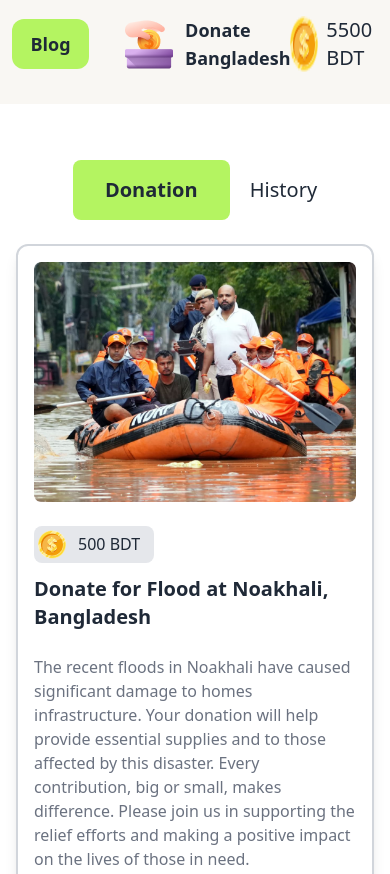
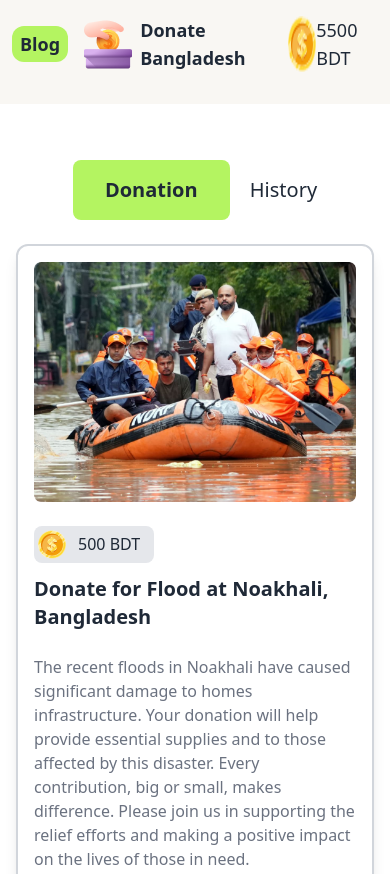
Before and after one commit to ActiveShayun/Donation-project, a plain HTML site: page index.html in a window 390 px wide. Shown: the top 874 px of the page. Drawn offline with nearby package versions, Linux system fonts and the light colour scheme.

Commit message:
some modefy

```diff
--- a/index.html
+++ b/index.html
@@ -13,19 +13,19 @@
 <body >
     <!-- header start -->
     <header class="sticky top-0 lg:h-[110px] bg-[#F9F7F3] py-4 px-3  lg:px-0 max-w-screen-xl   mb-12 mx-auto">
-        <nav class="xl:max-w-screen-lg flex justify-between items-center mx-auto mb-4">
-         <div class="bg-[#B4F461] w-[110px] h-[50px] flex items-center justify-center rounded-xl mr-9">
+        <nav class="xl:max-w-screen-lg flex lg:justify-between items-center mx-auto mb-4">
+         <div class="bg-[#B4F461] py-1 px-2 lg:w-[110px] lg:h-[50px] flex items-center justify-center rounded-xl mr-4">
             <button id="BlogBtn" class="text-lg font-semibold">Blog</button>
          </div>
-         <div class="flex items-center gap-3  lg:gap-4">
+         <div class="flex items-center gap-2 lg:gap-4 mr-3">
             <img src="assets/logo.png" alt="">
             <ul>
                 <li><a class="text-lg font-semibold" href="">Donate Bangladesh</a></li>
             </ul>
          </div>
-         <div class="flex gap-2 lg:gap-4">
+         <div class="flex lg:gap-4">
             <img src="assets/coin.png" alt="">
-            <p  id="myBalance" class="text-xl font-medium">5500 <span>BDT</span></p>
+            <p  id="myBalance" class="text-lg lg:text-xl font-medium">5500 <span>BDT</span></p>
          </div>
         </nav>
 
```
